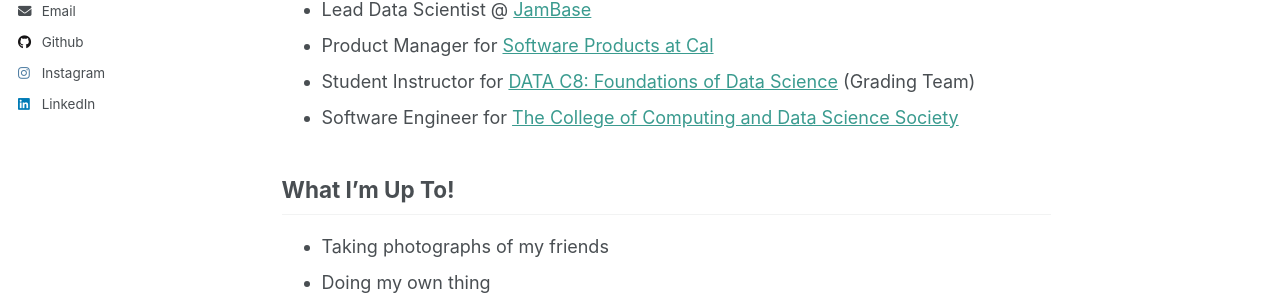
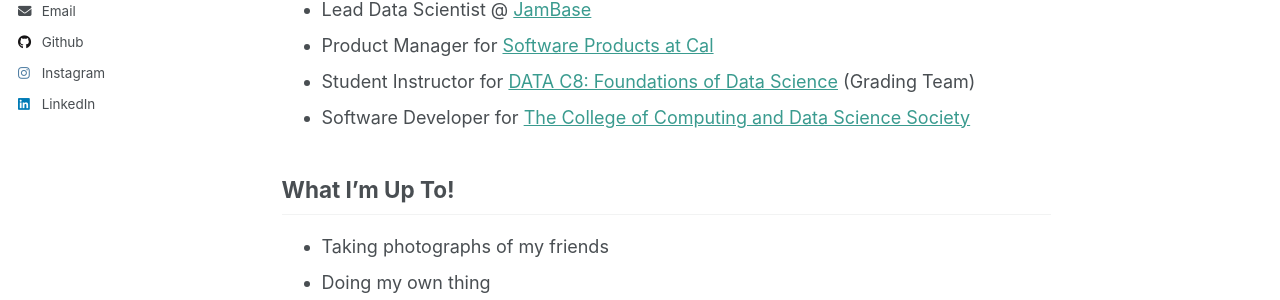
Before and after one commit to brandonconcepcion/brandonconcepcion.github.io, a Jekyll site: the page built from _pages/about.md, in a window 1280 px wide and 1277 px high. Shown: the part 514-814 px from the top of the window. Built offline with Jekyll 4.4.1, drawn with Linux system fonts in a browser that asks for light colours.

Commit message:
file changes, misc updates

```diff
--- a/_pages/about.md
+++ b/_pages/about.md
@@ -39,7 +39,7 @@
 * Lead Data Scientist @ <a href = 'http://jambase.com/' target = "_blank">JamBase</a>
 * Product Manager for <a href = "https://ispma.org/student-chapter-uc-berkeley/" target = "_blank">Software Products at Cal</a>
 * Student Instructor for <a href = "https://www.data8.org/" target="_blank">DATA C8: Foundations of Data Science</a> (Grading Team)
-* Software Engineer for <a href = "https://cdss.berkeley.edu/" target="_blank">The College of Computing and Data Science Society</a>
+* Software Developer for <a href = "https://cdss.berkeley.edu/" target="_blank">The College of Computing and Data Science Society</a>
 
 ## What I'm Up To!
 * Taking photographs of my friends
```
Also changed, not shown: 2 other files.
